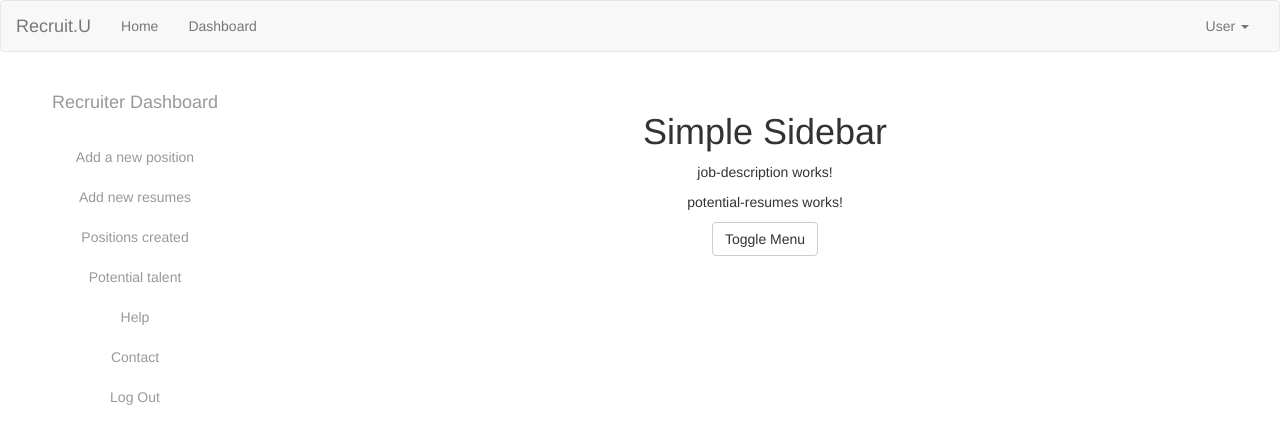
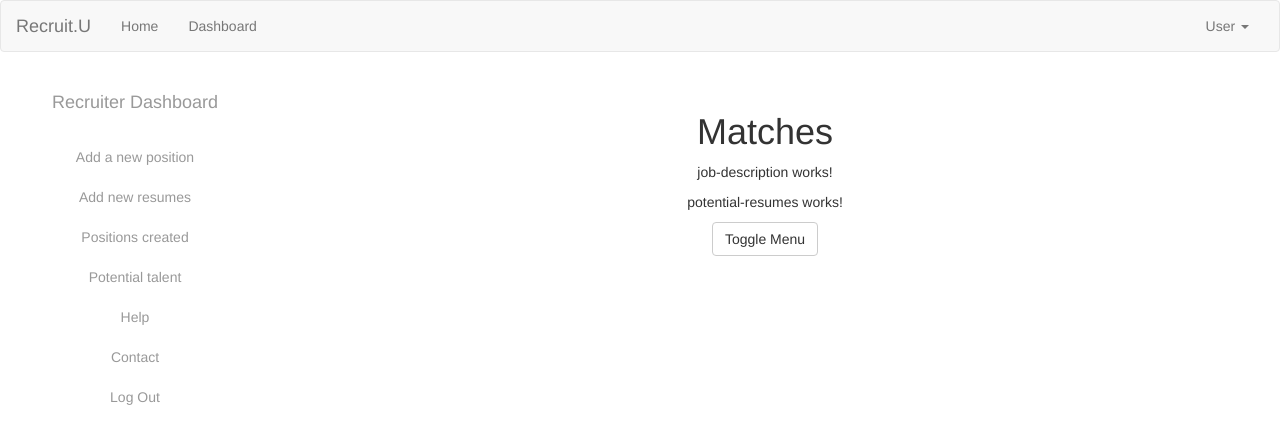
Before and after one commit to avaldivi/GhostRedHackathon-Show.Me, an Angular app in the folder showMe/: page /dashboard in a window 1280 px wide. Shown: the top 444 px of the page. Built offline with nearby package versions, Linux system fonts and the light colour scheme.

Commit message:
adding new commit

```diff
--- a/showMe/src/app/dashboard/dashboard.component.html
+++ b/showMe/src/app/dashboard/dashboard.component.html
@@ -38,7 +38,7 @@
     <div class="container-fluid">
       <div class="row">
         <div class="col-lg-12">
-          <h1>Simple Sidebar</h1>
+          <h1>Matches</h1>
 
           <job-description></job-description>
           <potential-resumes></potential-resumes>
--- a/showMe/src/app/header/header.component.css
+++ b/showMe/src/app/header/header.component.css
@@ -0,0 +1,10 @@
+.input[type=text] {
+  width: 130px;
+  -webkit-transition: width 0.4s ease-in-out;
+  transition: width 0.4s ease-in-out;
+}
+
+/* When the input field gets focus, change its width to 100% */
+input[type=text]:focus {
+  width: 100%;
+}
--- a/showMe/src/app/header/header.component.html
+++ b/showMe/src/app/header/header.component.html
@@ -10,6 +10,7 @@
       <ul class="nav navbar-nav">
         <li><a href="#">Home</a></li>
         <li><a [routerLink]="['dashboard']">Dashboard</a></li>
+
       </ul>
       <ul class="nav navbar-nav navbar-right">
         <li class="dropdown" rbDropdown>
```
